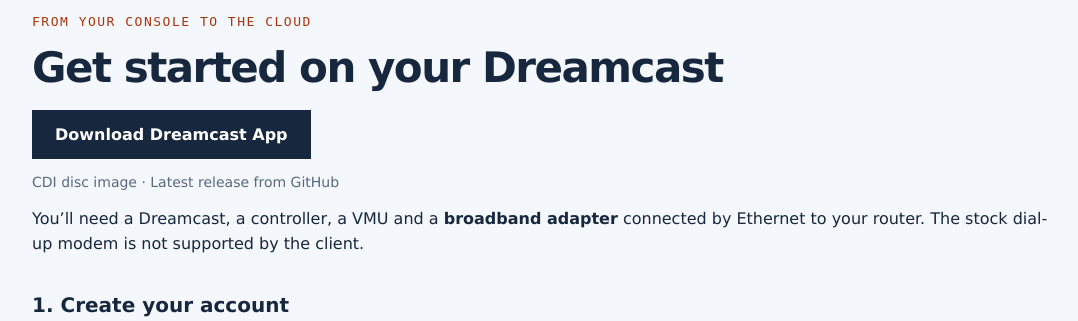
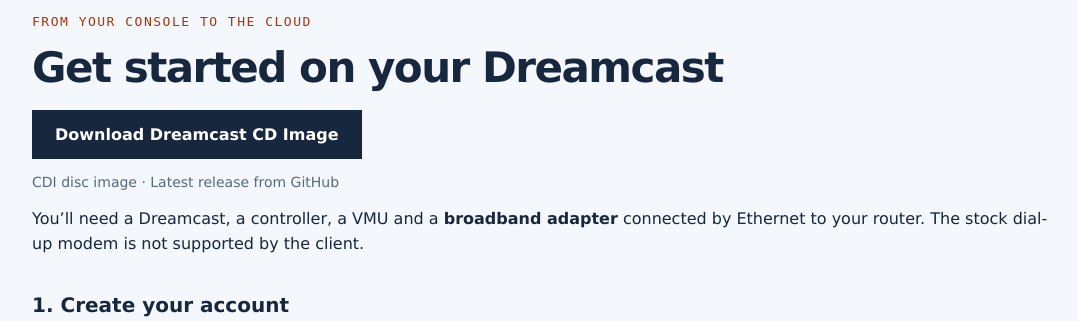
Before and after one commit to richstokes/dreamcast-homebrew, a Python web app: template projects/dcvmu.com/service/templates/getting_started.html in a window 1280 px wide. Shown: the part 141-462 px from the top of the page, without its empty margins (94-1172 px from the left). Run offline with Jinja, Linux system fonts and the light colour scheme; the template is opened without the code that fills it, so the values that code supplies are empty.

Commit message:
Label DCVMU download as Dreamcast CD Image

```diff
--- a/projects/dcvmu.com/service/templates/base.html
+++ b/projects/dcvmu.com/service/templates/base.html
@@ -1,3 +1,3 @@
 <!DOCTYPE html>
 <html lang="en"><head><meta charset="utf-8"><meta name="viewport" content="width=device-width, initial-scale=1"><title>{% block title %}DCVMU{% endblock %} — CLOUD SAVES FOR DREAMCAST.</title><link rel="stylesheet" href="/static/site.css"><link rel="icon" href="/static/favicon.ico?v=2" sizes="any"><link rel="icon" type="image/svg+xml" href="/static/favicon.svg?v=2"></head>
-<body><header><a class="brand" href="/">DCVMU</a><span class="strap">CLOUD SAVES FOR DREAMCAST.</span><nav><a href="/">Browse saves</a> {% if console_browser %}<a href="{{ client_release_base }}/dcvmu-client.cdi">Download Dreamcast App</a>{% else %}<a href="/getting-started">Getting Started</a>{% endif %} {% if user %}<a href="/account">{{ user.username }}'s account</a>{% else %}<a href="/login">Log in</a> <a href="/register">Register</a>{% endif %}</nav></header><main>{% block content %}{% endblock %}</main><footer>DCVMU.COM &nbsp; / &nbsp; Don't lose your progress!<br>Independent SEGA Dreamcast homebrew service. Not affiliated with Sega.<br><a href="https://github.com/richstokes/dreamcast-homebrew">Open source on GitHub</a> &nbsp; / &nbsp; <a href="/support">Support DCVMU</a></footer></body></html>
+<body><header><a class="brand" href="/">DCVMU</a><span class="strap">CLOUD SAVES FOR DREAMCAST.</span><nav><a href="/">Browse saves</a> {% if console_browser %}<a href="{{ client_release_base }}/dcvmu-client.cdi">Download Dreamcast CD Image</a>{% else %}<a href="/getting-started">Getting Started</a>{% endif %} {% if user %}<a href="/account">{{ user.username }}'s account</a>{% else %}<a href="/login">Log in</a> <a href="/register">Register</a>{% endif %}</nav></header><main>{% block content %}{% endblock %}</main><footer>DCVMU.COM &nbsp; / &nbsp; Don't lose your progress!<br>Independent SEGA Dreamcast homebrew service. Not affiliated with Sega.<br><a href="https://github.com/richstokes/dreamcast-homebrew">Open source on GitHub</a> &nbsp; / &nbsp; <a href="/support">Support DCVMU</a></footer></body></html>
--- a/projects/dcvmu.com/service/templates/getting_started.html
+++ b/projects/dcvmu.com/service/templates/getting_started.html
@@ -1,7 +1,7 @@
 {% extends 'base.html' %}{% block title %}Getting Started{% endblock %}{% block content %}
 <p class="eyebrow">FROM YOUR CONSOLE TO THE CLOUD</p>
 <h1>Get started on your Dreamcast</h1>
-<p><a class="button" href="{{ client_release_base }}/dcvmu-client.cdi">Download Dreamcast App</a></p>
+<p><a class="button" href="{{ client_release_base }}/dcvmu-client.cdi">Download Dreamcast CD Image</a></p>
 <p class="hint">CDI disc image · Latest release from GitHub</p>
 {% if not console_browser %}
 <p>You’ll need a Dreamcast, a controller, a VMU and a <strong>broadband adapter</strong> connected by Ethernet to your router. The stock dial-up modem is not supported by the client.</p>
--- a/projects/dcvmu.com/service/test_service.py
+++ b/projects/dcvmu.com/service/test_service.py
@@ -106,14 +106,14 @@ class ServiceTest(unittest.TestCase):
         self.assertNotIn('guide-steps',desktop)
         guide=self.web.get('/getting-started').text
         self.assertIn('<h1>Get started on your Dreamcast</h1>',guide)
-        self.assertIn('dcvmu-client.cdi">Download Dreamcast App</a>',guide)
+        self.assertIn('dcvmu-client.cdi">Download Dreamcast CD Image</a>',guide)
         self.assertIn('guide-steps',guide)
         for agent in ('DreamcastBrowser/0.1 (KallistiOS)', 'Mozilla/3.0 (DreamKey)', 'DreamPassport/3.0'):
             console=self.web.get('/',headers={'User-Agent':agent}).text
             self.assertNotIn('getting-started',console)
             self.assertNotIn('guide-steps',console)
             self.assertIn('Browse saves',console)
-            self.assertIn('Download Dreamcast App',console)
+            self.assertIn('Download Dreamcast CD Image',console)
             guide=self.web.get('/getting-started',headers={'User-Agent':agent}).text
             self.assertNotIn('guide-steps',guide)
 
```
